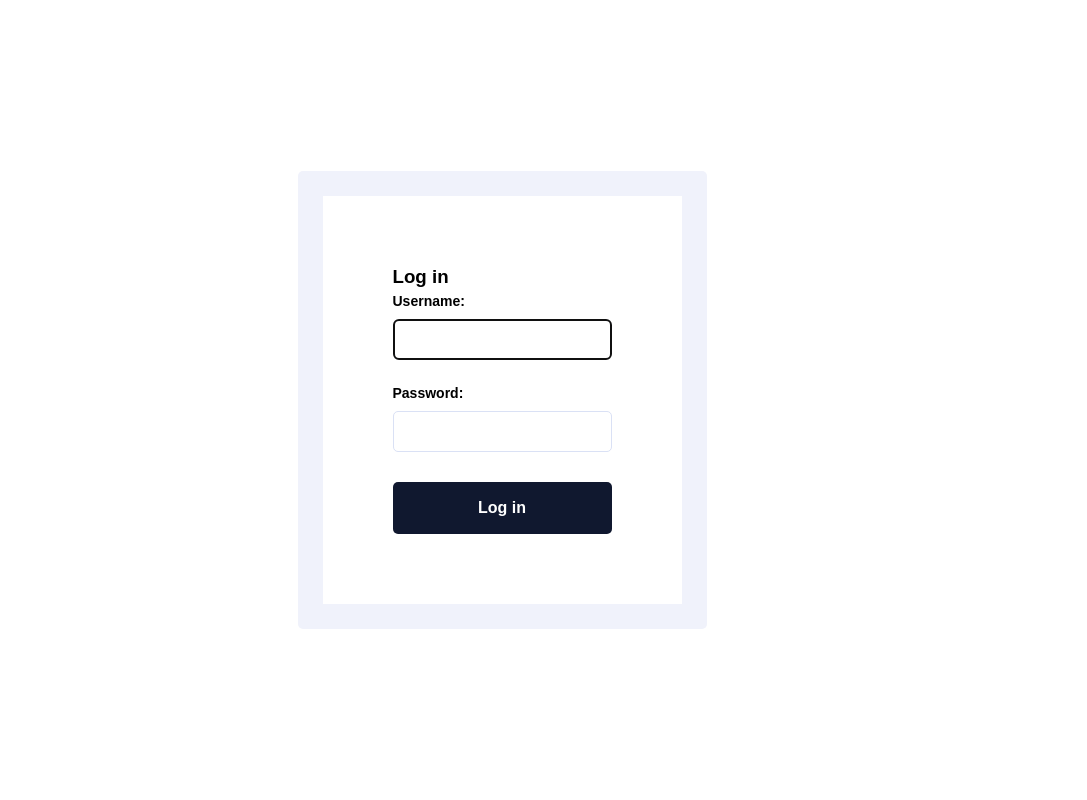
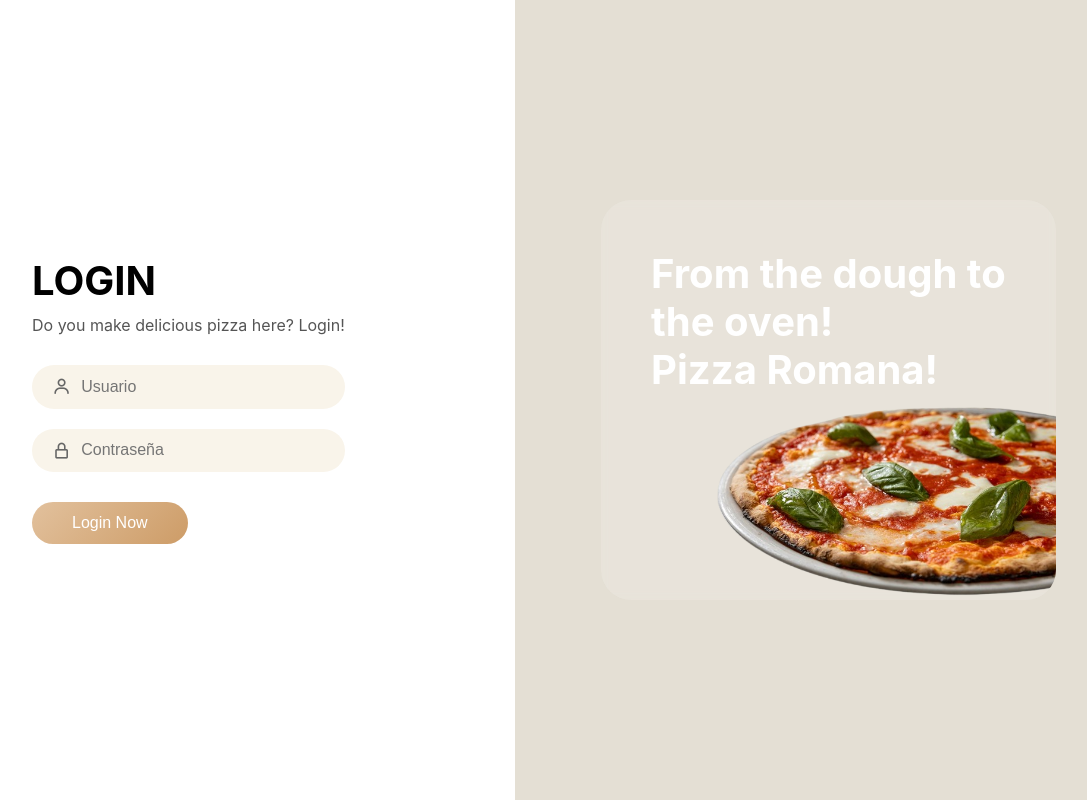
Before and after one commit to ana-chenoweth/ProyectoPizzas, a Django app: page /login/ in a window 1280 px wide. Shown: the whole page, without its empty margins (138-1225 px from the left). Run offline with Django 5.2, Linux system fonts and the light colour scheme.

Commit message:
Login bonito sin login con google

```diff
--- /dev/null
+++ b/MyPizzeria/base/static/css/login.css
@@ -0,0 +1,156 @@
+/* reset / tipografía */
+* { box-sizing: border-box; margin: 0; padding: 0; }
+html, body { height: 100%; font-family: 'Inter', sans-serif; }
+
+/* contenedor principal */
+.login-container {
+  display: flex;
+  height: 100vh;
+  align-items: stretch;
+}
+
+/* ---------- Lado izquierdo (form) ---------- */
+.login-left {
+  flex: 0 0 400;
+  background: #FFFFFF;
+  display: flex;
+  flex-direction: column;
+  justify-content: center;
+  padding: 0 170px;
+}
+
+.login-left h1 {
+  font-size: 2.5rem;
+  margin-bottom: 10px;
+}
+
+.login-left p {
+  color: #555555;
+  margin-bottom: 30px;
+}
+
+/* grupo input + icono */
+.input-group {
+  background: #F9F4EA;
+  border-radius: 30px;
+  display: flex;
+  align-items: center;
+  padding: 12px 20px;
+  margin-bottom: 20px;
+}
+
+.input-group i {
+  font-size: 1.2rem;
+  color: #666666;
+  margin-right: 10px;
+}
+
+.input-group input {
+  border: none;
+  outline: none;
+  background: transparent;
+  width: 100%;
+  font-size: 1rem;
+  color: #333333;
+}
+
+/* botón login */
+.btn-login {
+  background: linear-gradient(135deg, #E2C19D, #CD9C67);
+  border: none;
+  border-radius: 30px;
+  padding: 12px 40px;
+  font-size: 1rem;
+  color: #FFFFFF;
+  cursor: pointer;
+  margin-top: 10px;
+}
+
+/* separador "Login with Others" */
+.or {
+  position: relative;
+  text-align: center;
+  color: #444444;
+  font-weight: bold;
+  margin: 30px 0;
+}
+
+.or::before,
+.or::after {
+  content: '';
+  position: absolute;
+  top: 50%;
+  width: 35%;
+  height: 1px;
+  background: #DDDDDD;
+}
+
+.or::before { left: 0; }
+.or::after  { right: 0; }
+
+/* botón Google */
+.btn-google {
+  display: flex;
+  align-items: center;
+  justify-content: center;
+  border: 1px solid #DDDDDD;
+  border-radius: 30px;
+  padding: 10px 20px;
+  text-decoration: none;
+  color: #444444;
+  font-size: 1rem;
+}
+
+.btn-google img {
+  width: 20px;
+  margin-right: 10px;
+}
+
+/* ---------- Lado derecho (promo) ---------- */
+.login-right {
+  flex: 1;
+  background: #E4DFD4;
+  display: flex;
+  justify-content: center;
+  align-items: center;
+  position: relative;
+  overflow: hidden;
+}
+
+.promo-card {
+  background: rgba(255,255,255,0.15);
+  backdrop-filter: blur(5px);
+  overflow:inherit;
+  position: relative;
+  border-radius: 30px;
+  padding: 50px;
+  text-align: left;
+  max-width: 80%;
+  height: 400px;
+}
+
+.promo-card h2 {
+  color: #FFFFFF;
+  font-size: 2.5rem;
+  line-height: 1.2;
+  margin-bottom: 20px;
+}
+
+.promo-card img {
+  position: absolute;
+  width: 80%;
+  height: auto;
+  display: block;
+  border-radius: 0 0 30px 0;
+  right: 0;
+  bottom: 0;
+  top: 100px;
+  margin: 0;
+  padding-top: 80px;
+}
+
+/* Responsive: ocultar promo en pantallas pequeñas */
+@media (max-width: 768px) {
+  .login-container { flex-direction: column; }
+  .login-right { display: none; }
+}
--- a/MyPizzeria/base/templates/registration/login.html
+++ b/MyPizzeria/base/templates/registration/login.html
@@ -1,19 +1,43 @@
 {% load static %}
+<!DOCTYPE html>
+<html lang="es">
 <head>
   <meta charset="UTF-8">
   <meta name="viewport" content="width=device-width, initial-scale=1.0">
-  <title>WorkMate!</title>
-  <link rel="stylesheet" href="{% static 'css/auth.css' %}">
+  <title>Login - Piedra Romana</title>
+  <!--estilos-->
+  <link rel="stylesheet" href="{% static 'css/login.css' %}">
   <link href="https://unpkg.com/boxicons@2.1.4/css/boxicons.min.css" rel="stylesheet">
+</head>
 
-</head>
-<div class="shadow-wrap">
- <div class="form-wrap">
-  <h3>Log in</h3>
-<form method="POST">
- {% csrf_token %}
- {{form}}
- <button type="submit">Log in</button>
-</form>
-</div>
-</div>
+<body>
+  <div class="login-container">
+    <!-- Lado izquierdo formulario -->
+    <div class="login-left">
+      <h1>LOGIN</h1>
+      <p>Do you make delicious pizza here? Login!</p>
+
+      <form method="POST">
+        {% csrf_token %}
+        <div class="input-group">
+          <i class="bx bx-user"></i>
+          <input type="text" name="username" placeholder="Usuario" required>
+        </div>
+        <div class="input-group">
+          <i class="bx bx-lock-alt"></i>
+          <input type="password" name="password" placeholder="Contraseña" required>
+        </div>
+        <button type="submit" class="btn-login">Login Now</button>
+      </form>
+    </div>
+    <!-- Lado derecho decoracion -->
+    <div class="login-right">
+      <div class="promo-card">
+        <h2>From the dough to<br>the oven!<br>Pizza Romana!</h2>
+        <img src="{% static 'images/pizza.png' %}" alt="Pizza Romana">
+      </div>
+    </div>
+  </div>
+</body>
+
+</html>
```
